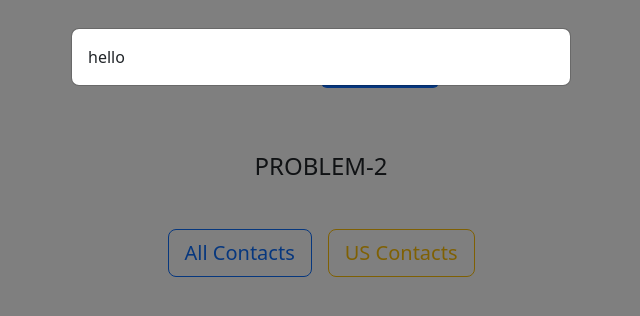
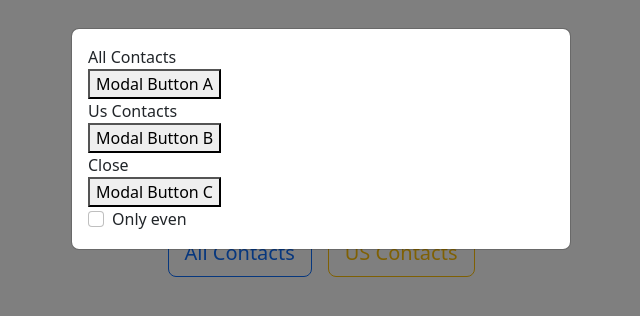
Before and after one commit to mynulislam2/mediusewareTask, a React (Vite) app: page /problem-2 in a window 1280 px wide. Both pictures are taken after a click on the button "All Contacts". Shown: the top 316 px of the page, without its empty margins (319-959 px from the left). Built offline with nearby package versions, Linux system fonts and the light colour scheme.

Commit message:
modal content ready

```diff
--- a/src/components/Problem-2.jsx
+++ b/src/components/Problem-2.jsx
@@ -20,7 +20,24 @@ const Problem2 = () => {
                     <div class="modal-content">
 
                         <div class="modal-body">
-                            hello
+                            <div>
+                                <label>All Contacts</label> <br />
+                                <button>Modal Button A</button>
+                            </div>
+                            <div>
+                                <label>Us Contacts</label> <br />
+                                <button>Modal Button B</button>
+                            </div>
+                            <div>
+                                <label>Close</label> <br />
+                                <button data-bs-dismiss="modal">Modal Button C</button>
+                            </div>
+                            <div class="form-check">
+                                <input class="form-check-input" type="checkbox" value="" id="flexCheckDefault" />
+                                <label class="form-check-label" for="flexCheckDefault">
+                                    Only even
+                                </label>
+                            </div>
                         </div>
 
                     </div>
```
